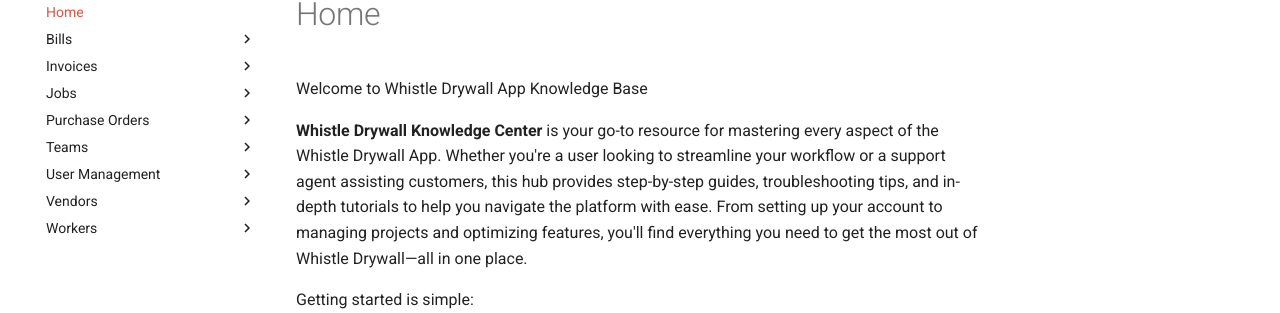
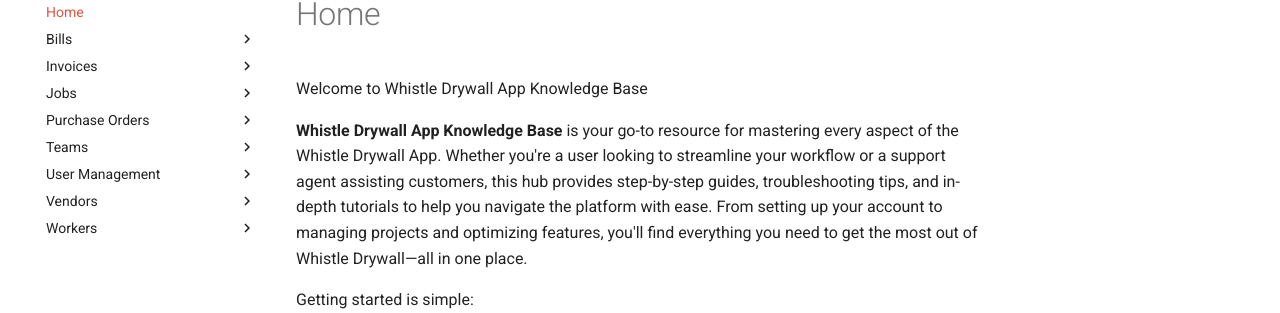
Before and after one commit to adrianlebaron/knowledge-base-whistle-drywall-app, an MkDocs documentation site: the page built from docs/index.md, in a window 1280 px wide. Shown: the part 144-457 px from the top of the page. Built offline with MkDocs 1.6.1 and Material for MkDocs 9.7.7, drawn with Linux system fonts in a browser that asks for light colours.

Commit message:
Update index.md

```diff
--- a/docs/index.md
+++ b/docs/index.md
@@ -7,7 +7,7 @@ tags:
 
 Welcome to Whistle Drywall App Knowledge Base
 
-**Whistle Drywall Knowledge Center** is your go-to resource for mastering every aspect of the Whistle Drywall App. Whether you're a user looking to streamline your workflow or a support agent assisting customers, this hub provides step-by-step guides, troubleshooting tips, and in-depth tutorials to help you navigate the platform with ease. From setting up your account to managing projects and optimizing features, you'll find everything you need to get the most out of Whistle Drywall—all in one place.
+**Whistle Drywall App Knowledge Base** is your go-to resource for mastering every aspect of the Whistle Drywall App. Whether you're a user looking to streamline your workflow or a support agent assisting customers, this hub provides step-by-step guides, troubleshooting tips, and in-depth tutorials to help you navigate the platform with ease. From setting up your account to managing projects and optimizing features, you'll find everything you need to get the most out of Whistle Drywall—all in one place.
 
 Getting started is simple:
 
```
